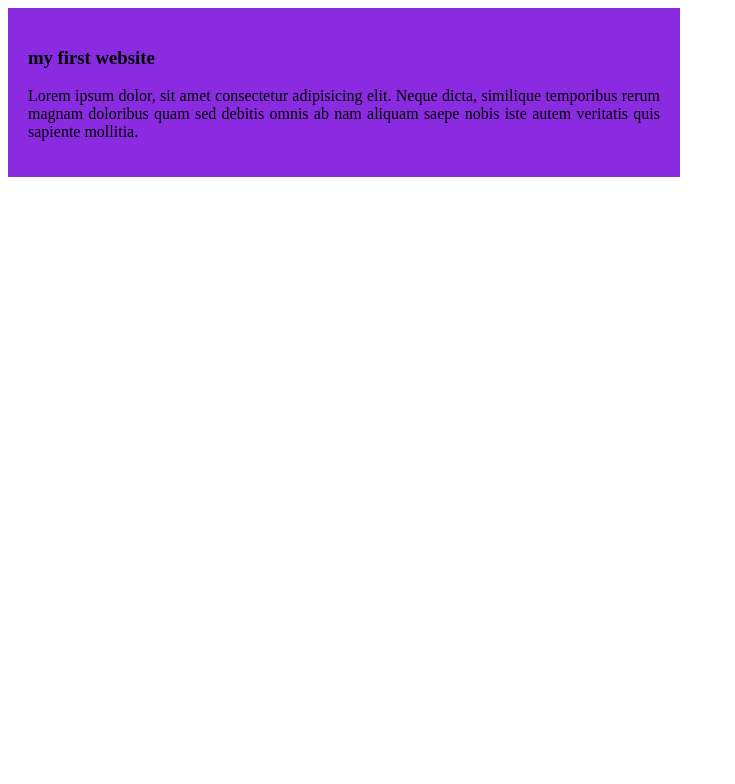
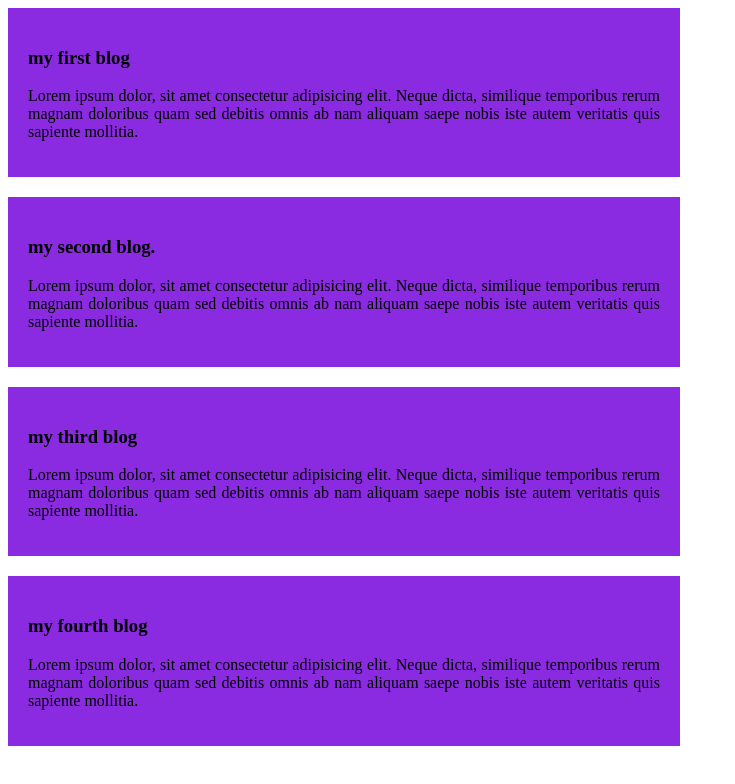
Before and after one commit to zunayedh/my-simple-website, a plain HTML site: page index.html in a window 1280 px wide. Shown: the whole page, without its empty margins (0-735 px from the left). Drawn offline with Linux system fonts and the light colour scheme.

Commit message:
added a third blog commit

```diff
--- a/index.html
+++ b/index.html
@@ -8,7 +8,19 @@
 </head>
 <body>
     <div>
-        <h3>my first website</h3>
+        <h3>my first blog</h3>
+    <p>Lorem ipsum dolor, sit amet consectetur adipisicing elit. Neque dicta, similique temporibus rerum magnam doloribus quam sed debitis omnis ab nam aliquam saepe nobis iste autem veritatis quis sapiente mollitia.</p>
+    </div>
+    <div>
+        <h3>my  second blog.</h3>
+    <p>Lorem ipsum dolor, sit amet consectetur adipisicing elit. Neque dicta, similique temporibus rerum magnam doloribus quam sed debitis omnis ab nam aliquam saepe nobis iste autem veritatis quis sapiente mollitia.</p>
+    </div>
+    <div>
+        <h3>my third blog</h3>
+    <p>Lorem ipsum dolor, sit amet consectetur adipisicing elit. Neque dicta, similique temporibus rerum magnam doloribus quam sed debitis omnis ab nam aliquam saepe nobis iste autem veritatis quis sapiente mollitia.</p>
+    </div>
+    <div>
+        <h3>my fourth blog</h3>
     <p>Lorem ipsum dolor, sit amet consectetur adipisicing elit. Neque dicta, similique temporibus rerum magnam doloribus quam sed debitis omnis ab nam aliquam saepe nobis iste autem veritatis quis sapiente mollitia.</p>
     </div>
 </body>
--- a/styles/blog.css
+++ b/styles/blog.css
@@ -3,5 +3,6 @@ div{
     width: 50%;
     text-align: justify;
     padding: 20px;
+    margin-bottom: 20px;
 
 }
```
